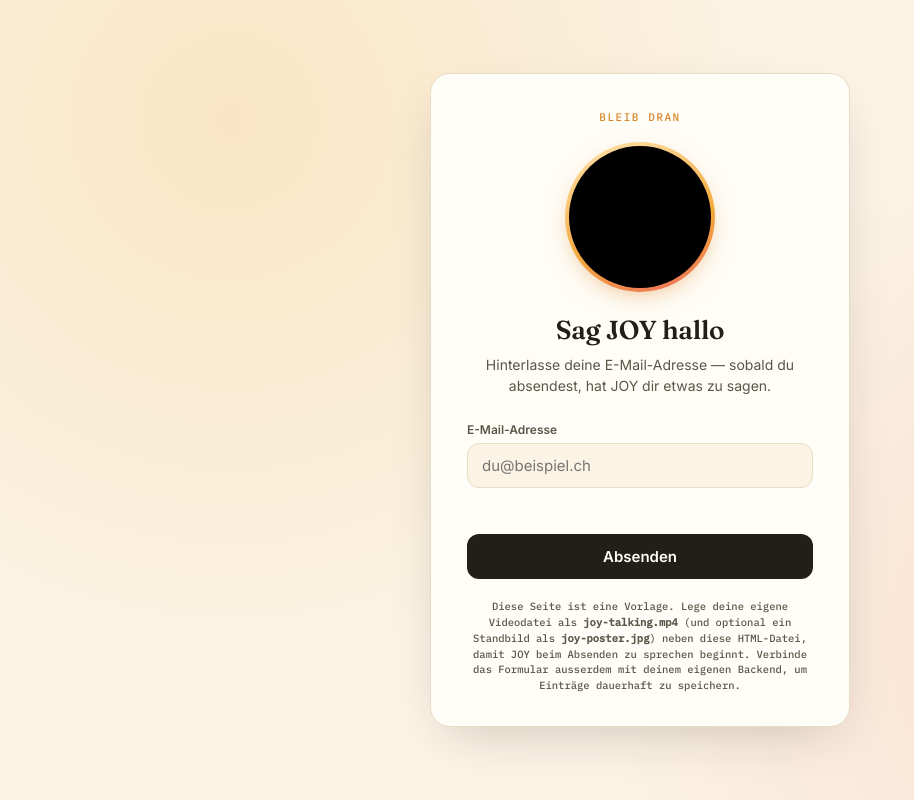
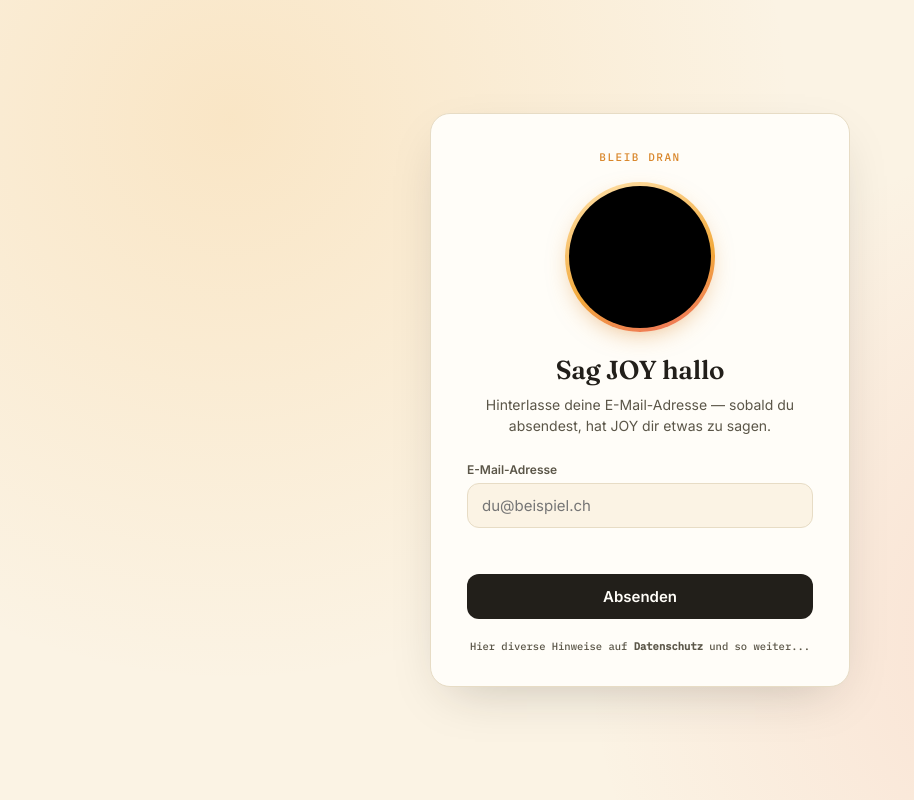
Before and after one commit to fourbier-max/joy, a plain HTML site: page index.html in a window 1280 px wide. Shown: the whole page, without its empty margins (0-914 px from the left). Drawn offline with Linux system fonts and the light colour scheme; grey boxes are pictures that could not be loaded.

Commit message:
Update note section in index.html

```diff
--- a/index.html
+++ b/index.html
@@ -255,7 +255,7 @@
     <div class="done-check">Alles klar, du bist eingetragen. ✓</div>
   </div>
 
-  <div class="note">Diese Seite ist eine Vorlage. Lege deine eigene Videodatei als <strong>joy-talking.mp4</strong> (und optional ein Standbild als <strong>joy-poster.jpg</strong>) neben diese HTML-Datei, damit JOY beim Absenden zu sprechen beginnt. Verbinde das Formular ausserdem mit deinem eigenen Backend, um Einträge dauerhaft zu speichern.</div>
+  <div class="note">Hier diverse Hinweise auf <strong>Datenschutz</strong> und so weiter...</div>
 </div>
 
 <script>
```
